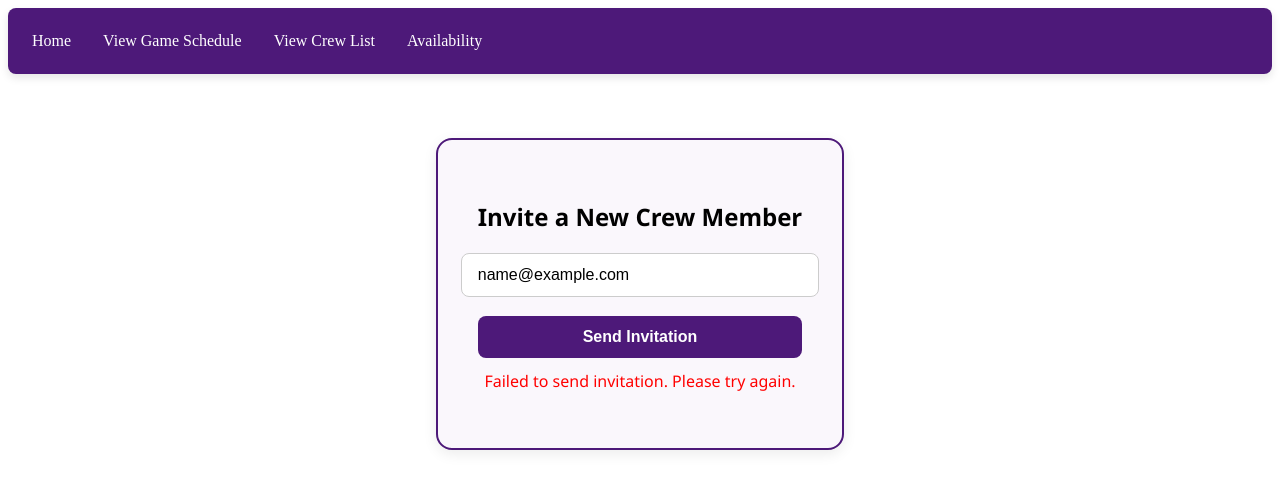
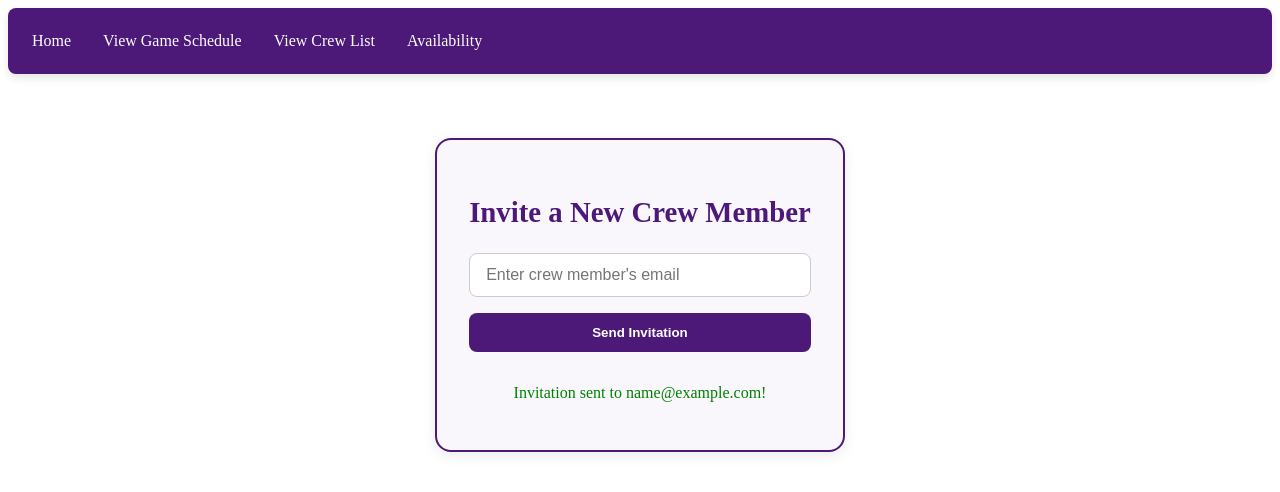
Before and after one commit to okayamaya24/Web-Tech, a Vue app in the folder frontend/: page /inviteCrewMember in a window 1280 px wide. Both pictures are taken after typing "name@example.com" into the empty fields and a click on the button "Send Invitation". Shown: the top 492 px of the page. Built offline with nearby package versions, Linux system fonts and the light colour scheme; no server answers.

Commit message:
Update AdminInviteForm.vue

```diff
--- a/frontend/src/components/AdminInviteForm.vue
+++ b/frontend/src/components/AdminInviteForm.vue
@@ -1,122 +1,103 @@
 <template>
-  <div class="invite-form">
-    <h2>Invite a New Crew Member</h2>
+  <div class="invite-wrapper">
+    <h2 class="title">Invite a New Crew Member</h2>
 
+    <form class="invite-form" @submit.prevent="sendInvite">
       <input
         v-model="email"
         type="email"
         placeholder="Enter crew member's email"
         class="input"
+        required
       />
 
-    <button @click="sendInvite" class="btn">Send Invitation</button>
+      <button type="submit" :disabled="loading" class="btn">
+        {{ loading ? 'Sending...' : 'Send Invitation' }}
+      </button>
 
-    <p v-if="message" :class="{ success: success, error: !success }">
+      <p v-if="message" :class="success ? 'success' : 'error'">
         {{ message }}
       </p>
+    </form>
   </div>
 </template>
 
 <script setup>
-import { ref } from 'vue';
-import axios from 'axios';
+import { ref } from 'vue'
 
-const email = ref('');
-const message = ref('');
-const success = ref(false);
+const email = ref('')
+const loading = ref(false)
+const message = ref('')
+const success = ref(false)
 
-async function sendInvite() {
-  message.value = '';
-  success.value = false;
+function sendInvite() {
+  loading.value = true
 
-  if (!email.value.includes('@')) {
-    message.value = 'Please enter a valid email address.';
-    return;
-  }
-
-  try {
-    const response = await axios.post(
-      `http://localhost:8080/api/invitations?email=${email.value}`,
-      {}
-    );
-    success.value = true;
-    message.value = 'Invitation sent successfully!';
-    email.value = ''; // Clear input
-  } catch (error) {
-    success.value = false;
-    console.error('Error sending invitation:', error);
-    message.value =
-      error.response?.data || 'Failed to send invitation. Please try again.';
-  }
+  setTimeout(() => {
+    message.value = `Invitation sent to ${email.value}!`
+    success.value = true
+    loading.value = false
+    email.value = ''
+  }, 1000)
 }
 </script>
 
 <style scoped>
-.invite-form {
-  max-width: 540px; /* was 480px */
+.invite-wrapper {
+  max-width: 540px;
   margin: 3rem auto;
-  padding: 2.5rem;
+  padding: 2rem;
   border: 2px solid #4D1979;
   border-radius: 1rem;
+  background-color: #faf7fc;
   box-shadow: 0 4px 14px rgba(0, 0, 0, 0.08);
-  font-family: 'Segoe UI', sans-serif;
-  background-color: #faf7fc;
-  display: flex;
-  flex-direction: column;
-  align-items: center;
+  text-align: center;
 }
 
 .title {
   font-size: 1.8rem;
+  font-weight: bold;
   margin-bottom: 1.5rem;
   color: #4D1979;
-  font-weight: 700;
-  text-align: center;
 }
 
-.logo {
-  width: 80px;
-  margin-bottom: 1rem;
+.invite-form {
+  display: flex;
+  flex-direction: column;
+  gap: 1rem;
 }
 
 .input {
-  width: 100%;
   padding: 0.75rem 1rem;
-  margin-bottom: 1.2rem;
   border: 1px solid #ccc;
   border-radius: 0.5rem;
   font-size: 1rem;
-  outline-color: #4D1979;
+  width: 90%;
 }
 
 .btn {
-  width: 100%;
   padding: 0.75rem;
   background-color: #4D1979;
   color: white;
   font-weight: bold;
-  font-size: 1rem;
   border: none;
   border-radius: 0.5rem;
   cursor: pointer;
   transition: background-color 0.25s ease;
 }
 
-.btn:hover {
-  background-color: #3a0f60;
+.btn:disabled {
+  background-color: #a377c7;
+  cursor: not-allowed;
 }
 
 .success {
   color: green;
-  margin-top: 0.75rem;
-  text-align: center;
   font-weight: 500;
 }
 
 .error {
   color: red;
-  margin-top: 0.75rem;
-  text-align: center;
   font-weight: 500;
 }
 </style>
```
Lines whose indentation alone changed are shown as unchanged.
